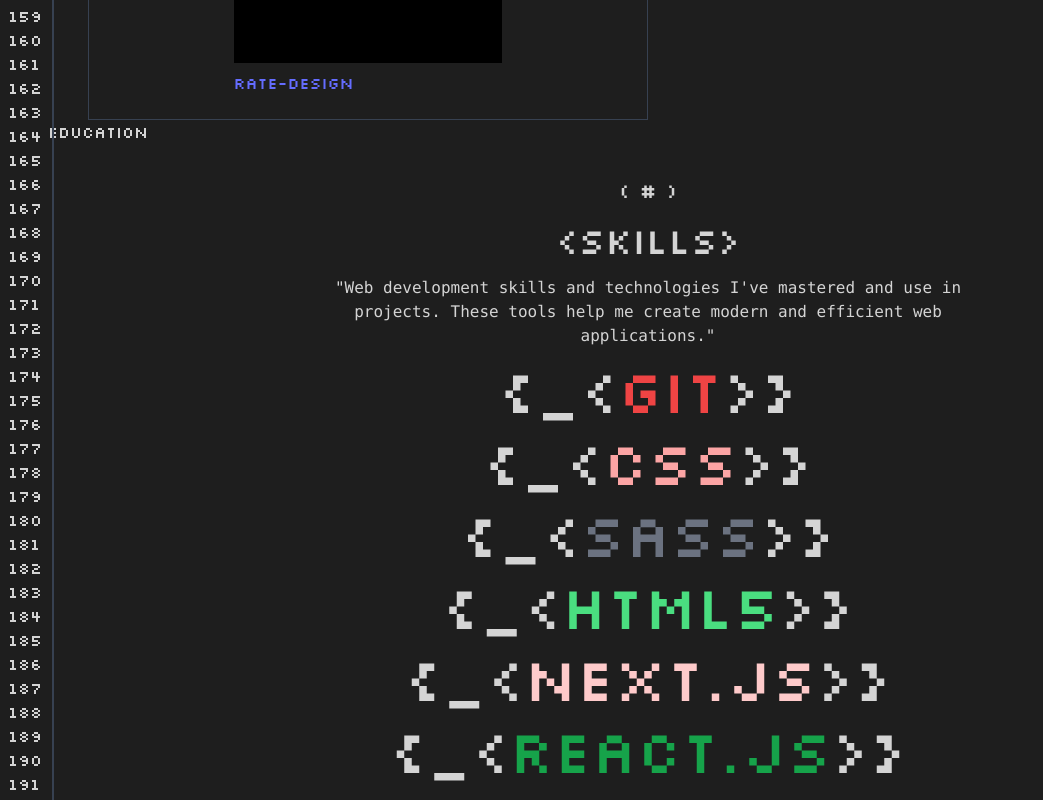
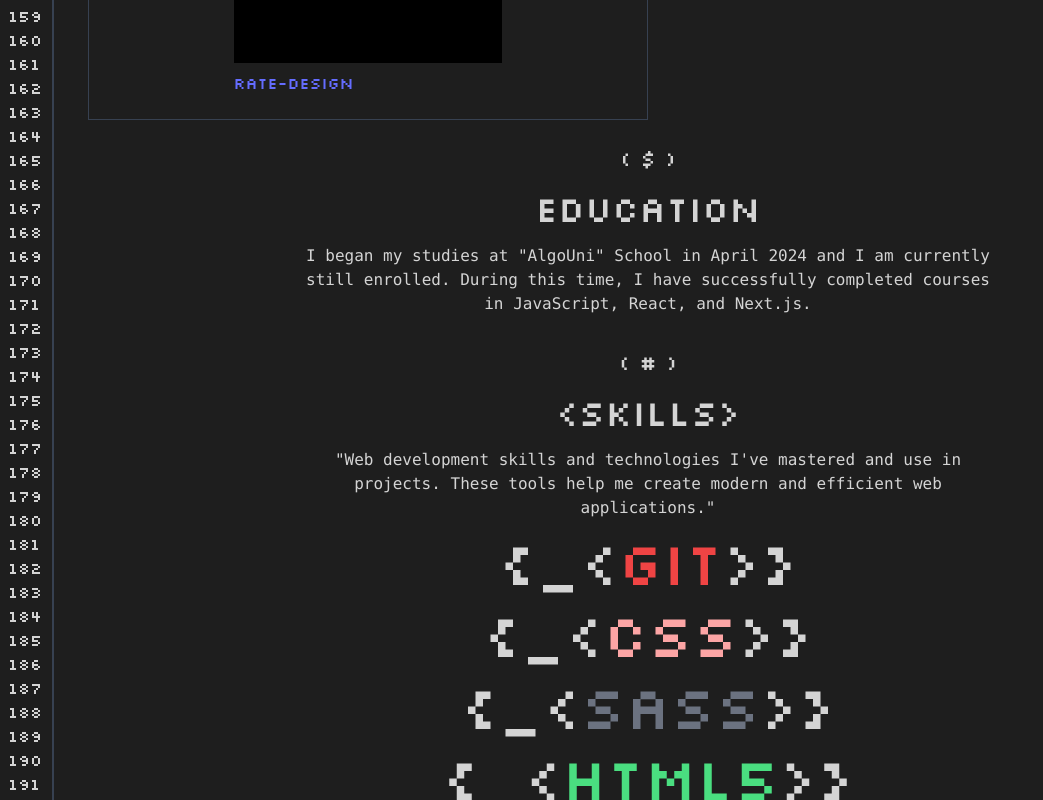
Before and after one commit to zura445/portfolio, a React (Vite) app: page / in a window 1280 px wide. Shown: the part 3820-4620 px from the top of the page, without its empty margins (0-1043 px from the left). Built offline with nearby package versions, Linux system fonts and the light colour scheme.

Commit message:
add my experience

```diff
--- a/src/components/Education.tsx
+++ b/src/components/Education.tsx
@@ -1,5 +1,15 @@
 function Education() {
-  return <div>Education</div>;
+  return (
+    <div className="text-center flex flex-col items-center justify-center">
+      <div className="text-xl mt-6">( $ )</div>
+      <div className="text-4xl mt-4">Education</div>
+      <p className="max-w-[700px] mt-4 font-mono">
+        I began my studies at "AlgoUni" School in April 2024 and I am currently
+        still enrolled. During this time, I have successfully completed courses
+        in JavaScript, React, and Next.js.
+      </p>
+    </div>
+  );
 }
 
 export default Education;
```
